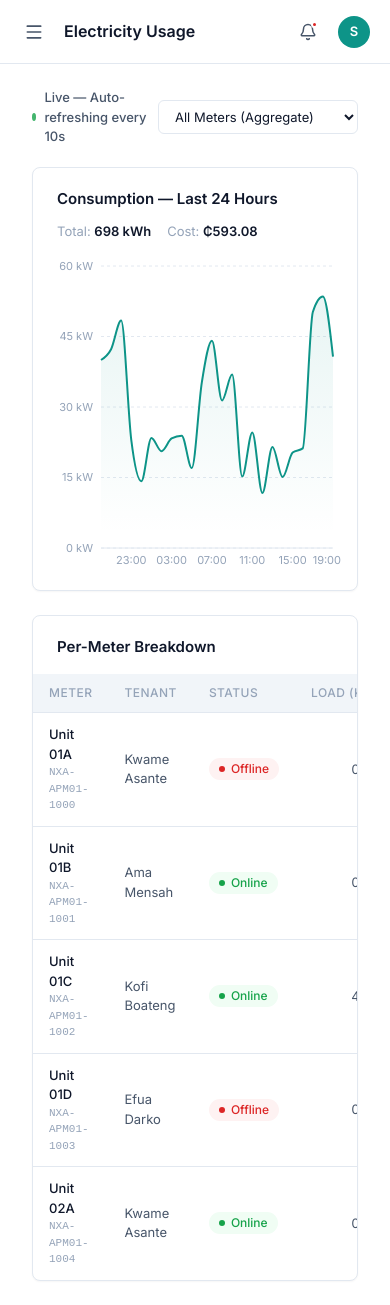
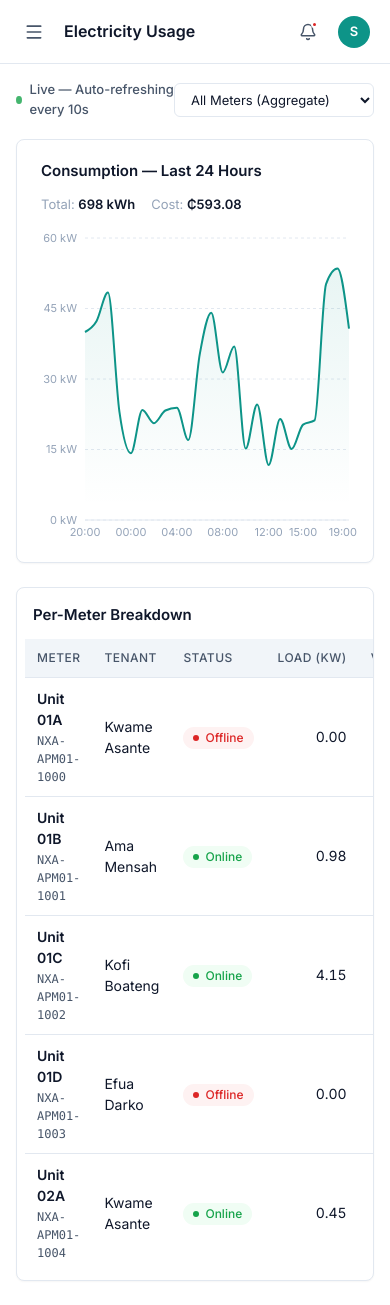
Before and after one commit to quarshie-jay/nexatrack-apm01.1, a Next.js app: page /usage in a window 390 px wide. Built offline with nearby package versions, Linux system fonts and the light colour scheme; sample sign-in values are in the browser's storage.

Commit message:
feat: implement AuthContext for role-based routing and add usage monitoring and meter dashboard UI components

```diff
--- a/src/app/(dashboard)/usage/page.js
+++ b/src/app/(dashboard)/usage/page.js
@@ -106,7 +106,7 @@
           <div className={styles.tableHeader}>
             <h2 className={styles.chartTitle}>Per-Meter Breakdown</h2>
           </div>
-          <div className="table-container">
+          <div className={`table-container ${styles.tableWrap}`}>
             <table className="table">
               <thead>
                 <tr>
@@ -124,8 +124,8 @@
                 {MOCK_METERS.map(m => (
                   <tr key={m.id}>
                     <td>
-                      <div style={{ fontWeight: 500, color: 'var(--text-primary)' }}>{m.meterName}</div>
-                      <div style={{ fontSize: 11, color: 'var(--text-muted)', fontFamily: 'monospace' }}>{m.meterSerial}</div>
+                      <div className={styles.meterName}>{m.meterName}</div>
+                      <div className={styles.meterSerial}>{m.meterSerial}</div>
                     </td>
                     <td>{m.tenantName}</td>
                     <td>
--- a/src/app/(dashboard)/usage/page.module.css
+++ b/src/app/(dashboard)/usage/page.module.css
@@ -68,6 +68,35 @@
   padding: 20px 24px 16px;
 }
 
+.tableWrap {
+  padding: 0 12px 12px;
+}
+
+.meterName {
+  font-weight: 600;
+  color: var(--text-primary);
+}
+
+.meterSerial {
+  font-size: 12px;
+  color: var(--text-secondary);
+  font-family: ui-monospace, SFMono-Regular, Menlo, Monaco, Consolas, "Liberation Mono", "Courier New", monospace;
+  margin-top: 2px;
+}
+
+.tableSection :global(.table) {
+  font-size: 14px;
+}
+
+.tableSection :global(.table thead th) {
+  font-size: 12px;
+  color: var(--text-secondary);
+}
+
+.tableSection :global(.table tbody td) {
+  color: var(--text-primary);
+}
+
 .tooltip {
   background: var(--text-primary);
   padding: 8px 12px;
@@ -90,3 +119,22 @@
   font-size: 12px;
   color: #94A3B8;
 }
+
+@media (max-width: 768px) {
+  .content {
+    padding: 16px;
+  }
+
+  .tableHeader {
+    padding: 16px 16px 12px;
+  }
+
+  .tableWrap {
+    padding: 0 8px 8px;
+  }
+
+  .tableSection :global(.table thead th),
+  .tableSection :global(.table tbody td) {
+    padding: 10px 12px;
+  }
+}
--- a/src/app/(tenant)/my-meter/page.module.css
+++ b/src/app/(tenant)/my-meter/page.module.css
@@ -1,5 +1,5 @@
 .container {
-  padding: 1rem 0;
+  padding: 1rem 1rem;
   max-width: 1200px;
   margin: 0 auto;
 }
@@ -220,3 +220,9 @@
 .chartBody {
   width: 100%;
 }
+
+@media (max-width: 768px) {
+  .container {
+    padding: 1rem 1rem 1.25rem;
+  }
+}
```
Also changed, not shown: src/components/AuthContext.js (line endings or trailing spaces).
